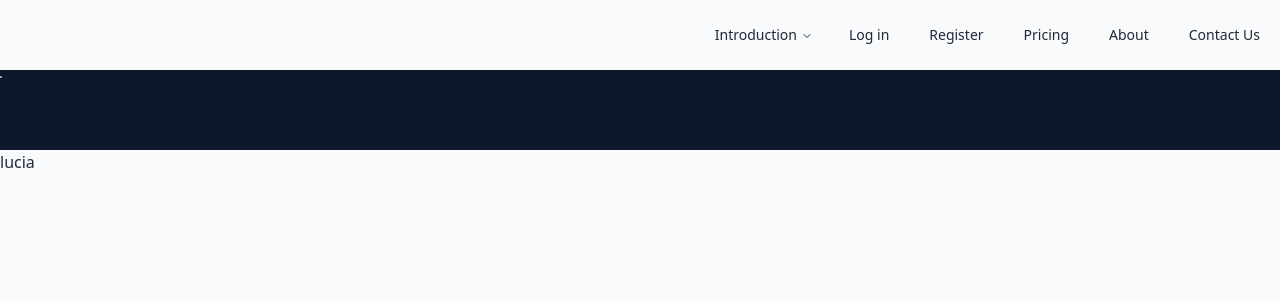
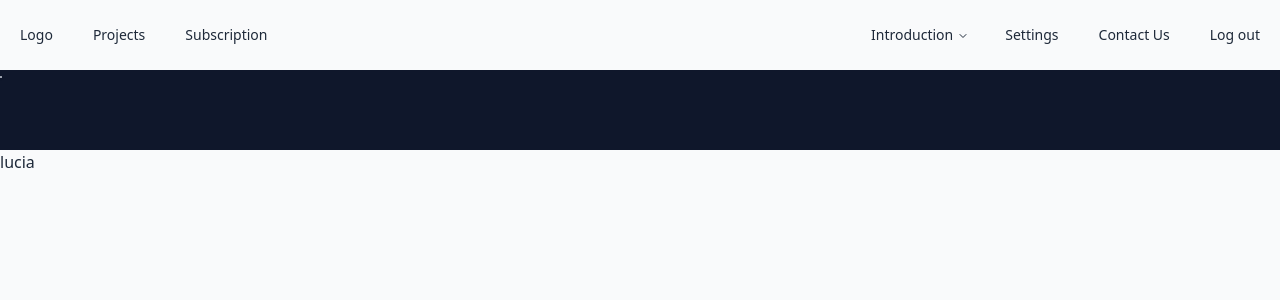
Before and after one commit to TimTruston/sveltekit-template, a SvelteKit app: page /demo in a window 1280 px wide. Shown: the top 300 px of the page. Built offline with nearby package versions, Linux system fonts and the light colour scheme.

Commit message:
testing nav sub

```diff
--- a/src/routes/+page.svelte
+++ b/src/routes/+page.svelte
@@ -1,2 +1 @@
 <h1>Welcome to SvelteKit</h1>
-<p>Visit <a href="https://svelte.dev/docs/kit">svelte.dev/docs/kit</a> to read the documentation</p>
--- a/src/routes/Header.svelte
+++ b/src/routes/Header.svelte
@@ -4,16 +4,22 @@
 	import { cn } from '$lib/utils';
 
 	let activeUrl = $state(page.url.pathname);
-	let loggedIn = false;
-	let isAdmin = $derived(loggedIn && true);
+	let loggedIn = true;
+	let isAdmin = $derived(loggedIn && false);
 </script>
 
 <header class="flex h-[70px] w-full">
 	<NavigationMenu.Root class="flex max-w-none w-full" value={activeUrl}>
-        <NavigationMenu.List class={cn("flex w-screen justify-between", loggedIn ? "justify-between" : "justify-end")}>
+        <NavigationMenu.List class="flex w-screen justify-between">
+
+            <div class="flex justify-self-start">
+                <NavigationMenu.Item class={cn("justify-self-start")}>
+                    <NavigationMenu.Link>
+                        <a href="/" class="flex p-3 hover:bg-gray-100">Logo</a>
+                    </NavigationMenu.Link>
+                </NavigationMenu.Item>
 
                 {#if isAdmin}
-            <div class="flex">
                     <NavigationMenu.Item>
                         <NavigationMenu.Link>
                             <a href="/admin/users" class="flex p-3 hover:bg-gray-100">Users</a>
@@ -34,9 +40,7 @@
                             <a href="javascript:void(0)" class="flex p-3 hover:bg-gray-100">Plans</a>
                         </NavigationMenu.Link>
                     </NavigationMenu.Item>
-            </div>
                 {:else if loggedIn}
-            <div class="flex justify-self-start">
                     <NavigationMenu.Item>
                         <NavigationMenu.Link>
                             <a href="/projects" class={cn("flex p-3 hover:bg-gray-100", activeUrl == '/projects' && "underline")}>Projects</a>
@@ -49,17 +53,20 @@
                             </a>
                         </NavigationMenu.Link>
                     </NavigationMenu.Item>
+                {/if}
             </div>
-            {/if}
 
             <div class="flex justify-self-end relative">
                 <NavigationMenu.Item class={cn("flex relative left-0 hover:bg-accent nav-container")}>
                     <NavigationMenu.Trigger class={cn("h-full bg-transparent")}>Introduction</NavigationMenu.Trigger>
+                    <!-- <span class="bg-blue-300 p-3 relative left-0 top-15 z-10">
+                        testing
+                    </span> -->
                     <NavigationMenu.Content class={cn("!relative bg-red-300")}>
                         <ul class="grid w-[350px] gap-2 p-4 !relative left-5 bg-green-300">
                             <li>
                                 <NavigationMenu.Link>
-                                    <a href="/about" target="_blank" class="block p-2 hover:bg-gray-100">Sub One</a>
+                                    <a href="/about" target="_blank" class="block p-2 hover:bg-gray-100">Sub 1</a>
                                 </NavigationMenu.Link>
                             </li>
                             <li>
@@ -115,6 +122,7 @@
                     </NavigationMenu.Item>
                 {/if}
             </div>
+
         </NavigationMenu.List>
     </NavigationMenu.Root>
 
@@ -125,16 +133,8 @@
 </div>
 
 <style>
-	ul.navul > li {
-		background-color: red;
-	}
-	.bg-primary {
-		-webkit-print-color-adjust: exact;
-		color-adjust: exact;
-	}
-    .nav-container > s {
-        opacity: 1 !important;
-        visibility: visible !important;
-        pointer-events: all !important;
+:global(li.nav-container > span) {
+    position: absolute !important;
+    left: 0 !important;
 }
 </style>
```
Lines whose indentation alone changed are shown as unchanged.
